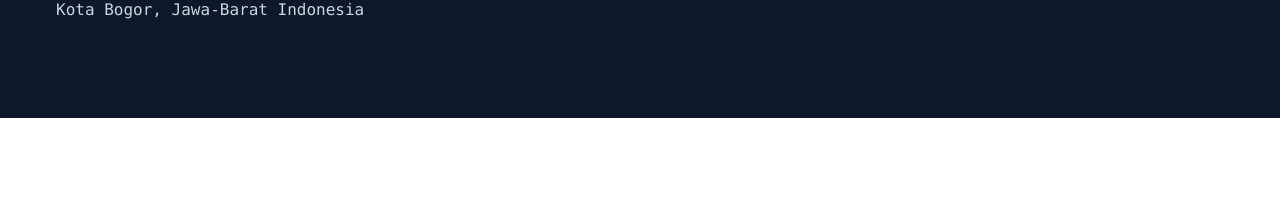
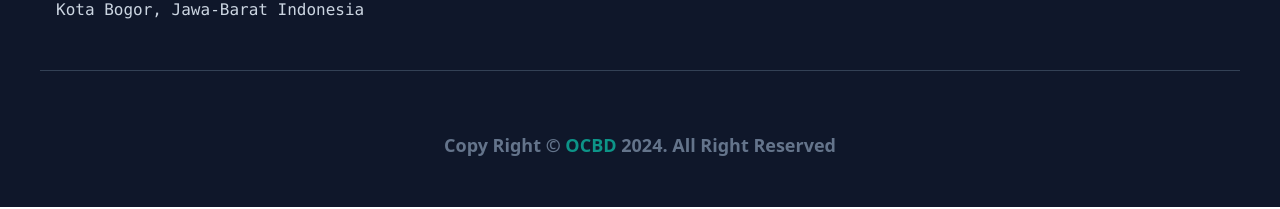
Before and after one commit to Bagussurya12/FE_PROFILE_SALES, a Nuxt app: page / in a window 1280 px wide. Shown: the part 294-503 px from the top of the page. Built offline with nearby package versions, Linux system fonts and the light colour scheme.

Commit message:
Update Footer

```diff
--- a/components/Footer.vue
+++ b/components/Footer.vue
@@ -104,6 +104,10 @@
           </ul>
         </div>
       </div>
+      <div class="w-full pt-10 border-t border-slate-700">
+        <div class="flex items-center justify-center mb-5"></div>
+        <p class="text-lg font-semibold text-slate-500 text-center">Copy Right &copy; <a href="#home" class="font-bold text-Hijau">OCBD </a> 2024. All Right Reserved</p>
+      </div>
     </div>
   </footer>
 </template>
```
